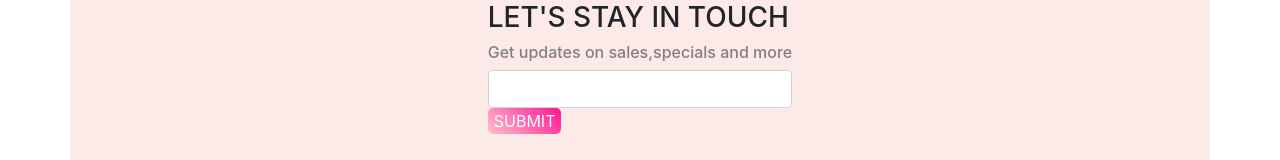
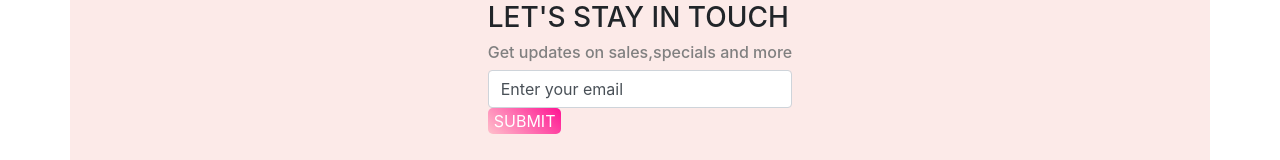
Before and after one commit to PranakBarua/Panda-Commerce-Another, a plain HTML site: page index.html in a window 1280 px wide. Shown: the part 2318-2478 px from the top of the page. Drawn offline with nearby package versions, Linux system fonts and the light colour scheme.

Commit message:
input value field added

```diff
--- a/index.html
+++ b/index.html
@@ -183,7 +183,7 @@
       <div>
         <h3>LET'S STAY IN TOUCH</h3>
         <h6>Get updates on sales,specials and more</h6>
-        <input class="form-control" type="text">
+        <input value="Enter your email" class="form-control" type="text">
         <button class="buy-now-button">SUBMIT</button>
       </div>
   </div>
```
